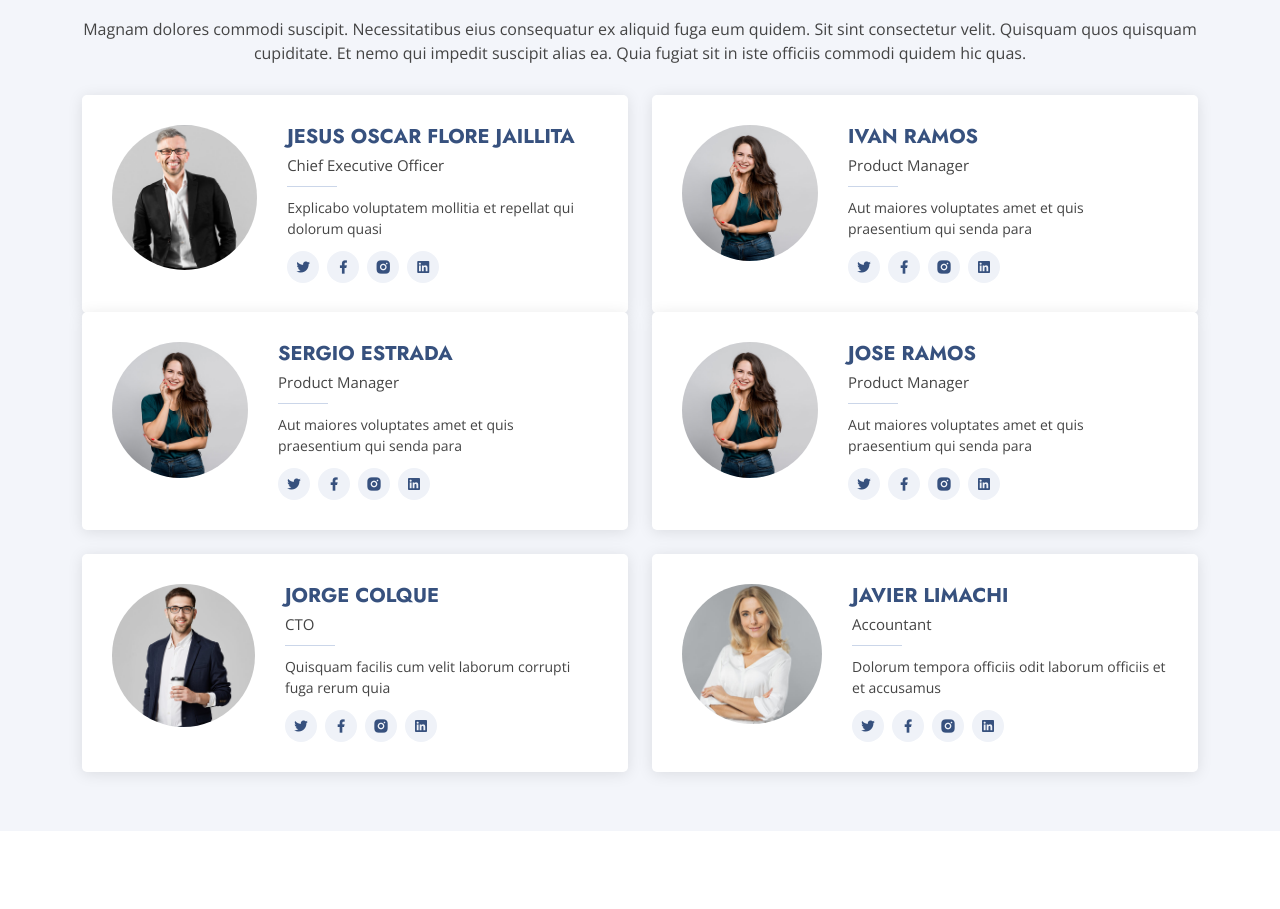
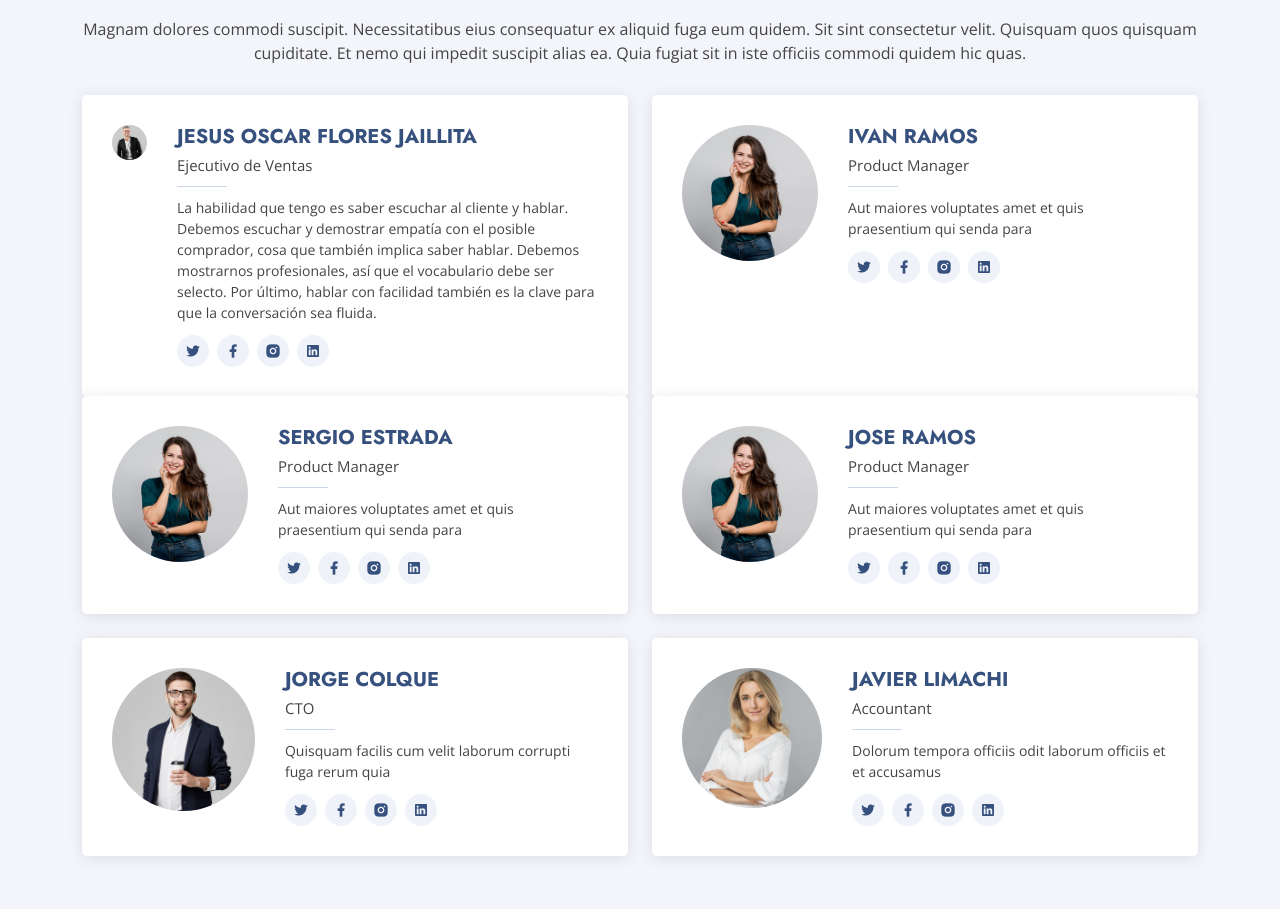
Before and after one commit to JesusFlores8/Paginawebbuscandotesoro, a plain HTML site: page index.html in a window 1280 px wide. Shown: the part 5054-5963 px from the top of the page. Drawn offline with nearby package versions, Linux system fonts and the light colour scheme.

Commit message:
actualizacion de datos de la pagina

```diff
--- a/index.html
+++ b/index.html
@@ -449,9 +449,9 @@
             <div class="member d-flex align-items-start">
               <div class="pic"><img src="assets/img/team/team-1.jpg" class="img-fluid" alt=""></div>
               <div class="member-info">
-                <h4>JESUS OSCAR FLORE JAILLITA</h4>
-                <span>Chief Executive Officer</span>
-                <p>Explicabo voluptatem mollitia et repellat qui dolorum quasi</p>
+                <h4>JESUS OSCAR FLORES JAILLITA</h4>
+                <span>Ejecutivo de Ventas</span>
+                <p>La habilidad que tengo es saber escuchar al cliente y hablar. Debemos escuchar y demostrar empatía con el posible comprador, cosa que también implica saber hablar. Debemos mostrarnos profesionales, así que el vocabulario debe ser selecto. Por último, hablar con facilidad también es la clave para que la conversación sea fluida.</p>
                 <div class="social">
                   <a href=""><i class="ri-twitter-fill"></i></a>
                   <a href=""><i class="ri-facebook-fill"></i></a>
```
